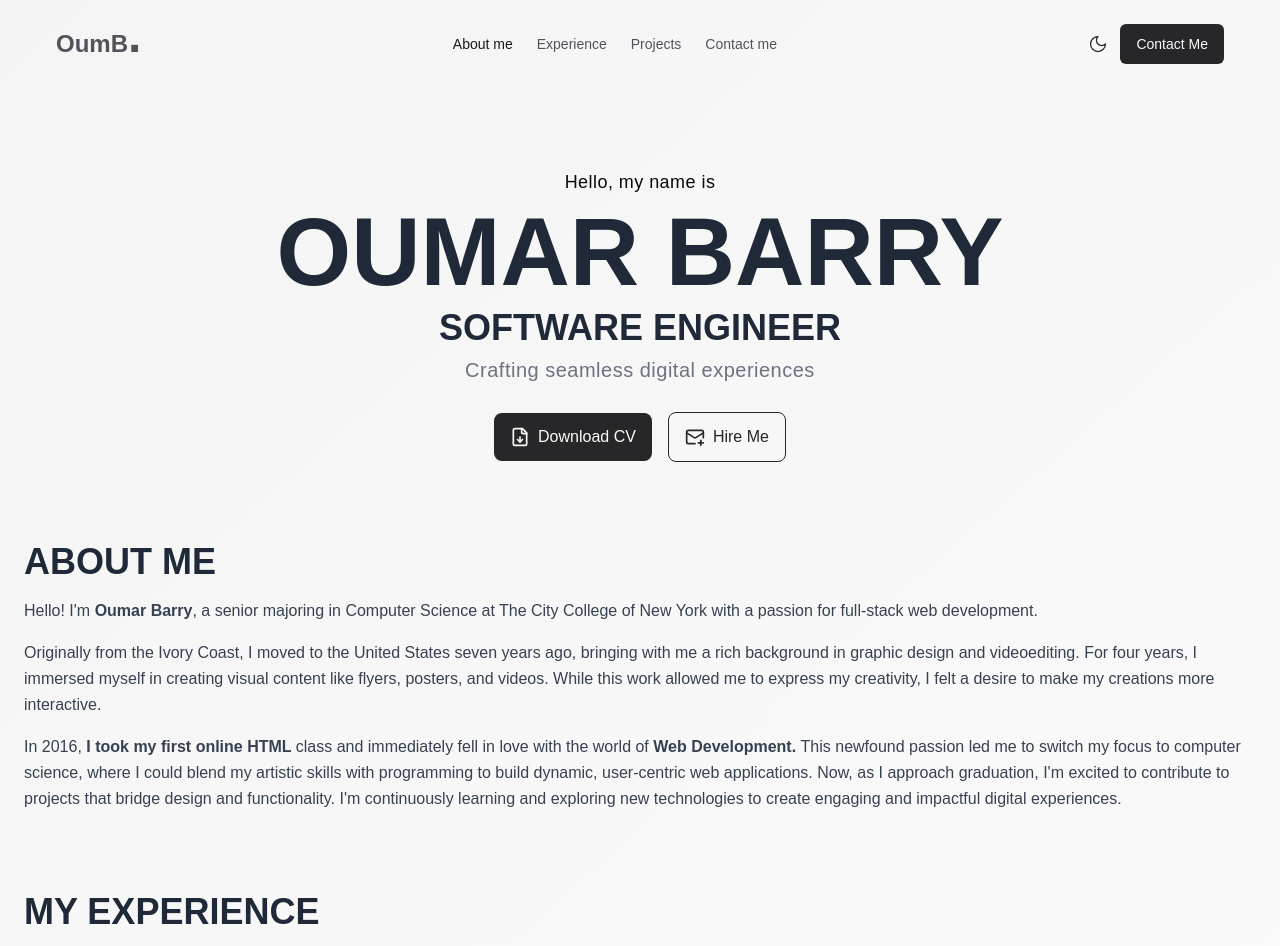
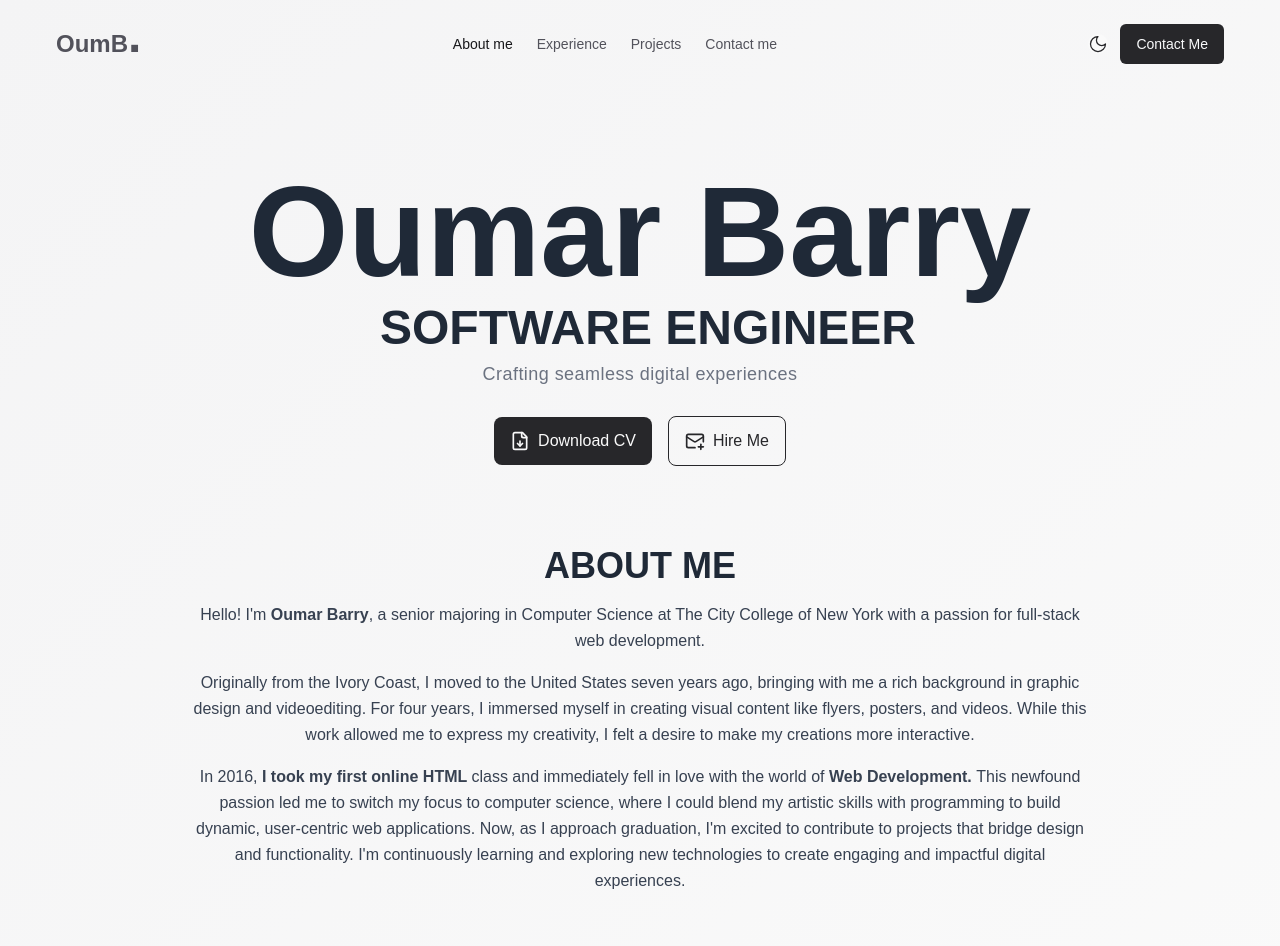
Before and after one commit to OumB2021/my-portfolio, a Next.js app: page / in a window 1280 px wide. Shown: the top 946 px of the page. Built offline with nearby package versions, Linux system fonts and the light colour scheme; what fluid-tailwind would draw is missing.

Commit message:
text adjustment

```diff
--- a/components/about.tsx
+++ b/components/about.tsx
@@ -2,15 +2,15 @@ function About() {
   return (
     <section id="about" className="py-20">
       <div className="max-w-7xl mx-auto px-6">
-        <h1 className="text-center md:text-left text-4xl font-bold text-gray-800 uppercase">
+        <h1 className="text-center text-4xl font-bold text-gray-800 uppercase">
           About Me
         </h1>
-        <p className="mt-4 leading-relaxed text-gray-700">
+        <p className="mt-4 text-center leading-relaxed text-gray-700 max-w-4xl mx-auto">
           Hello! I'm <strong>Oumar Barry</strong>, a senior majoring in Computer
           Science at The City College of New York with a passion for full-stack
           web development.
         </p>
-        <p className="mt-4 leading-relaxed text-gray-700">
+        <p className="mt-4 text-center leading-relaxed text-gray-700 max-w-4xl mx-auto">
           Originally from the Ivory Coast, I moved to the United States seven
           years ago, bringing with me a rich background in graphic design and
           videoediting. For four years, I immersed myself in creating visual
@@ -18,7 +18,7 @@ function About() {
           to express my creativity, I felt a desire to make my creations more
           interactive.{" "}
         </p>
-        <p className="mt-4 leading-relaxed text-gray-700">
+        <p className="mt-4 text-center leading-relaxed text-gray-700 max-w-4xl mx-auto">
           In 2016,<strong> I took my first online HTML </strong> class and
           immediately fell in love with the world of{" "}
           <strong>Web Development. </strong>This newfound passion led me to
--- a/components/collapsable-card.tsx
+++ b/components/collapsable-card.tsx
@@ -12,7 +12,7 @@ function CollapsableCard() {
     console.log(collapsed);
   };
   return (
-    <div className="max-w-7xl mt-4">
+    <div className="max-w-5xl mt-4 mx-auto">
       <div className="w-full bg-gradient-to-tl from-zinc-900 to-zinc-800 rounded-xl shadow-md overflow-hidden">
         {/* Card Header */}
         <div className="flex items-center justify-between p-6">
--- a/components/experience.tsx
+++ b/components/experience.tsx
@@ -4,7 +4,7 @@ function Experience() {
   return (
     <section id="experience" className="pb-20">
       <div className="max-w-7xl mx-auto px-6">
-        <h1 className="text-center md:text-left text-4xl font-bold text-gray-800 uppercase">
+        <h1 className="text-center  text-4xl font-bold text-gray-800 uppercase">
           My Experience
         </h1>
         <CollapsableCard />
--- a/components/hero-section.tsx
+++ b/components/hero-section.tsx
@@ -4,14 +4,17 @@ function HeroSection() {
   return (
     <section className="max-w-7xl mx-auto ">
       <div className="flex flex-col items-center gap-y-2">
-        <p className="tracking-wide text-lg">Hello, my name is</p>
-        <h1 className="font-extrabold text-3xl sm:text-5xl md:text-7xl lg:text-8xl uppercase text-gray-800">
+        <h1 className="font-extrabold text-6xl md:text-7xl lg:text-9xl capitalize text-gray-800">
           Oumar Barry
         </h1>
-        <p className="text-lg sm:text-xl md:text-4xl text-gray-800 uppercase font-semibold">
-          Software Engineer
-        </p>
-        <p className="text-sm sm:text-lg tracking-wide md:text-xl text-gray-500 ">
+        <div className="flex items-center justify-center space-x-4">
+          <hr />
+          <p className="text-2xl md:text-3xl lg:text-5xl text-gray-800 uppercase font-bold">
+            Software Engineer
+          </p>
+        </div>
+
+        <p className="text-sm md:text-lg lg:tracking-wide  text-gray-500 ">
           Crafting seamless digital experiences
         </p>
         <CallToAction />
```
